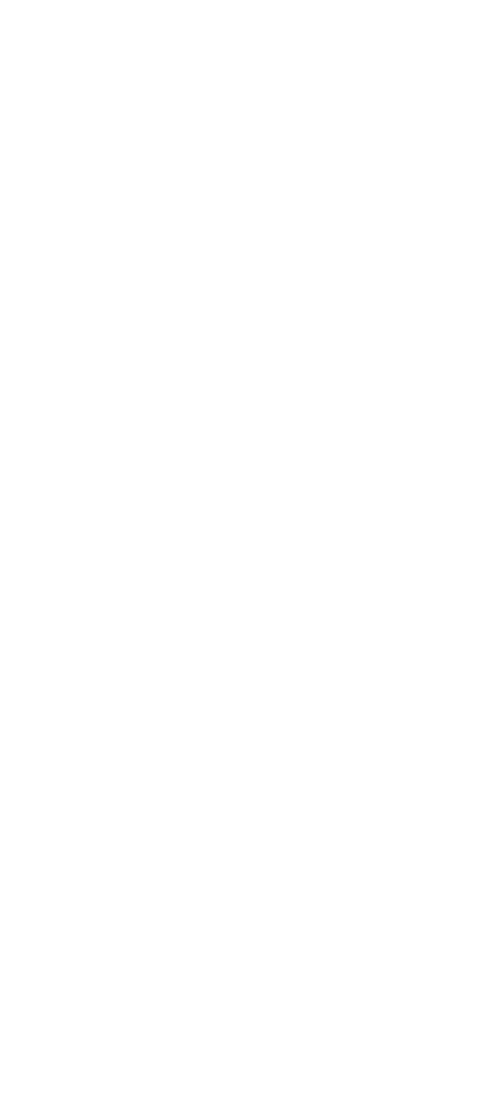
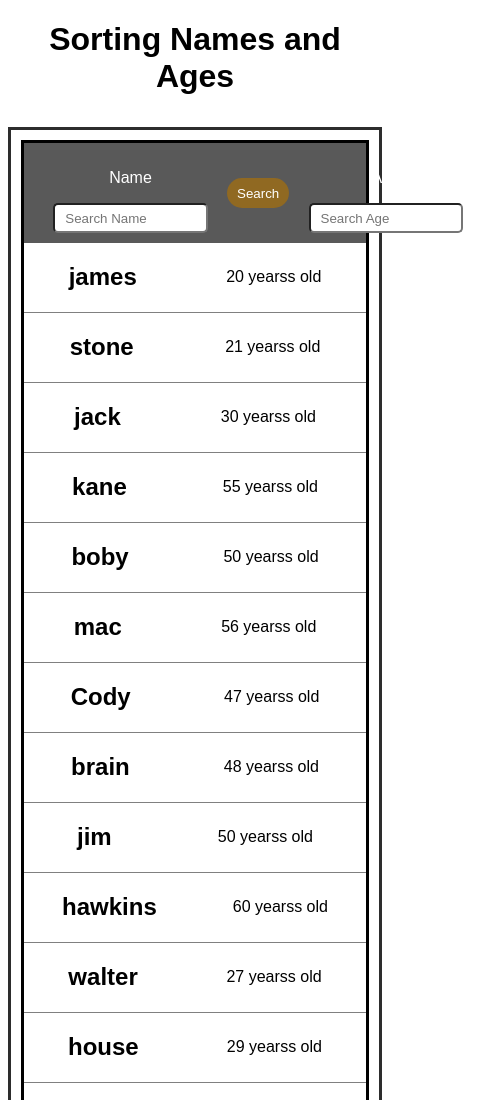
Before and after one commit to kadjialan/js-dom-manupulation, a plain HTML site: page index.html in a window 390 px wide. Shown: the top 1100 px of the page, 482 px wide, since content can reach past the window. Before the commit the page ends 844 px from the top, so only its background shows below. Drawn offline with Linux system fonts and the light colour scheme.

Commit message:
comlete logique

```diff
--- /dev/null
+++ b/asset/script/script.js
@@ -0,0 +1,69 @@
+const form = document.querySelector('form');
+const userContainer = document.querySelector('.all-users');
+
+function displayUser({ age, name }) {
+    return `<div class="user">
+    <div class="details">
+        <h2>${name}</h2>
+        <p>${age} years${age > 1 ? "s" : ""} old</p>
+    </div>
+</div>`
+
+}
+
+function displayUsers(persons) {
+    return persons.length
+        ? persons.map(displayUser).join("")
+        : renderMessage("Sorry! No user found");
+}
+
+function compareNames(name, searchTerm) {
+    return name.toLowerCase().includes(searchTerm.toLowerCase());
+}
+
+function shouldResolve() {
+    return Math.random() < 0.85;
+}
+
+function searchUsers(name, age) {
+    return new Promise((resolve, reject) => {
+        setTimeout(() => {
+            if (shouldResolve()) {
+                resolve(
+                    users.filter(
+                        (user) =>
+                            (!name || compareNames(user.name, name)) &&
+                            (!age || user.age === age)
+                    )
+                );
+
+            } else {
+                reject([]);
+            }
+
+        },3000);
+    });
+}
+
+function renderMessage(message) {
+    return `<div class="message">${message}</div>`
+}
+
+userContainer.innerHTML = displayUsers(users);
+
+
+
+
+form.addEventListener("submit", (e) => {
+    e.preventDefault();
+    userContainer.innerHTML = renderMessage("Searching users....");
+    searchUsers(e.target.name.value, +e.target.age.value)
+        .then((result) => {
+            userContainer.innerHTML = displayUsers((result));
+        })
+        .catch((e) => {
+            userContainer.innerHTML = renderMessage(
+                "Error loading users! please try again"
+            );
+        });
+});
--- /dev/null
+++ b/asset/script/users.js
@@ -0,0 +1,23 @@
+const users = [
+    { name: 'james', age: 20 },
+    { name: 'stone', age: 21 },
+    { name: 'jack',  age: 30 },
+    { name: 'kane',  age: 55 },
+    { name: 'boby',  age: 50 },
+    { name: 'mac',   age: 56 },
+    { name: 'Cody',  age: 47 },
+    { name: 'brain', age: 48 },
+    { name: 'jim',   age: 50 },
+    { name: 'hawkins',age: 60 },
+    { name: 'walter',age: 27 },
+    { name: 'house', age: 29 },
+    { name: 'mouse', age: 53 },
+    { name: 'nick',  age: 33 },
+    { name: 'maroon', age: 42 },
+    { name: 'john',  age: 19 },
+    { name: ' jones',age: 17 },
+    { name: 'johnny',age: 39 },
+    { name: 'walker',age: 36 },
+    { name: 'payne', age: 59 },
+    { name: 'malone',age: 25 },
+]
--- /dev/null
+++ b/asset/styles/style.css
@@ -0,0 +1,86 @@
+* {
+  box-sizing: border-box;
+}
+
+body {
+  font-family: sans-serif;
+  background-color: #fff;
+  text-align: center;
+}
+
+.project {
+  border: 3px solid rgba(0, 0, 0, 0.825);
+  width: 60%;
+  height: fit-content;
+  margin: 2rem auto;
+  padding: 10px;
+}
+
+.part1 {
+  background-color: #000000a6;
+  color: white;
+  display: flex;
+  justify-content: space-around;
+  align-items: center;
+  height: fit-content;
+  margin: 1 rem 0;
+  padding: 10px;
+  border-top: 3px solid black;
+  border-right: 3px solid black;
+  border-left: 3px solid black;
+}
+
+.part1 input {
+  height: 30px;
+  max-width: 80%;
+  border-radius: 5px;
+  padding-left: 10px;
+}
+
+.part1 button {
+  background-color: rgb(158 109 21 / 80%);
+  color: white;
+  border: none;
+  height: 30px;
+  align-items: flex-end;
+  border-radius: 50px;
+  padding-left: 10px;
+  padding-right: 10px;
+}
+
+.user {
+  background-color: #fff;
+  display: flex;
+  align-items: center;
+  height: fit-content;
+  border-bottom: 1px solid rgba(43, 42, 42, 0.596);
+  justify-content: space-around;
+  min-height: 70px;
+}
+.all-users {
+  border-bottom: 3px solid black;
+  border-right: 3px solid black;
+  border-left: 3px solid black;
+}
+
+.details {
+  display: flex;
+  align-items: center;
+  gap: 15rem;
+}
+
+@media only screen and (max-width: 425px) {
+  .project {
+    width: auto;
+  }
+  .user {
+    display: block;
+    gap: 2rem;
+    max-width: 100%;
+  }
+
+  .details {
+    justify-content: space-around;
+    gap: 0;
+  }
+}
--- a/index.html
+++ b/index.html
@@ -4,7 +4,43 @@
     <meta charset="UTF-8" />
     <meta http-equiv="X-UA-Compatible" content="IE=edge" />
     <meta name="viewport" content="width=device-width, initial-scale=1.0" />
-    <title>search</title>
+    <link
+      rel="stylesheet"
+      href="https://cdnjs.cloudflare.com/ajax/libs/font-awesome/6.2.0/css/all.min.css"
+    />
+    <title>Search</title>
+    <link rel="stylesheet" href="asset/styles/style.css" />
   </head>
-  <body></body>
+
+  <body>
+    <h1>Sorting Names and Ages</h1>
+    <div class="project">
+      <form class="part1">
+        <div>
+          <p>Name</p>
+          <div>
+            <input type="text" placeholder="Search Name" name="name" />
+          </div>
+        </div>
+
+        <button type="submit">Search</button>
+
+        <div>
+          <p>Age</p>
+          <input type="number" placeholder="Search Age" name="age" />
+        </div>
+      </form>
+
+      <div class="all-users">
+        <div class="user">
+          <div class="details">
+            <h2>kadi</h2>
+            <p>40</p>
+          </div>
+        </div>
+      </div>
+      <script src="asset/script/users.js"></script>
+      <script src="asset/script/script.js"></script>
+    </div>
+  </body>
 </html>
```
Also changed, not shown: assets/scripts/users.js (deleted, +0 -23 lines).
